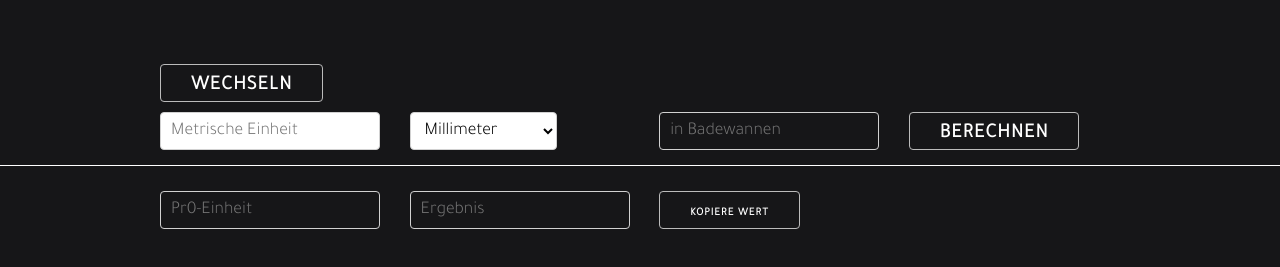
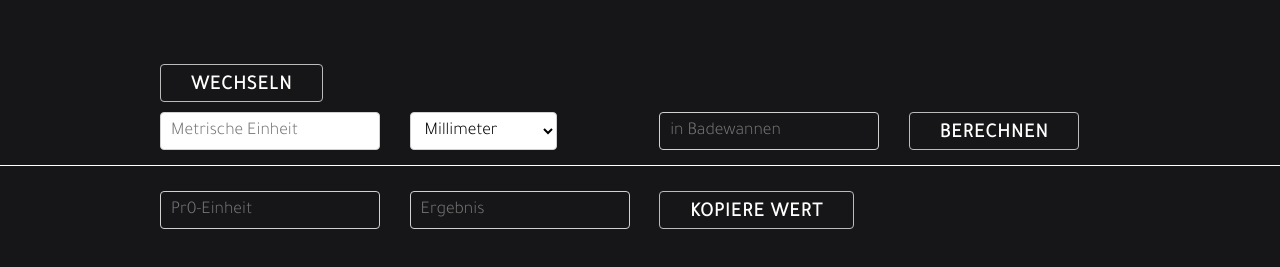
Before and after one commit to MadNewjean/badewannencalculator, a plain HTML site: page index.html in a window 1280 px wide. Shown: the part 61-328 px from the top of the page. Drawn offline with Linux system fonts and the light colour scheme.

Commit message:
bigger Kopiere Text

```diff
--- a/index.html
+++ b/index.html
@@ -139,7 +139,7 @@
                         disabled="disabled">
                 </div>
                 <div class="three columns">
-                    <button class="showUnit" onclick="copyToClipboard()">Kopiere Wert</button>
+                    <button class="calulatorButton" onclick="copyToClipboard()">Kopiere Wert</button>
                 </div>
             </div>
         </div>
```
